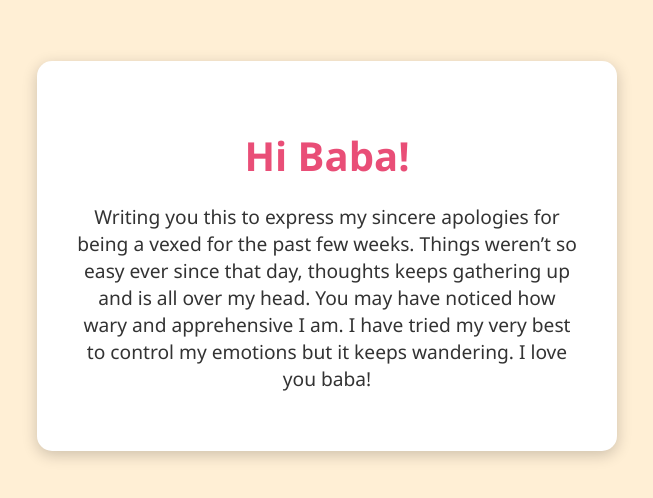
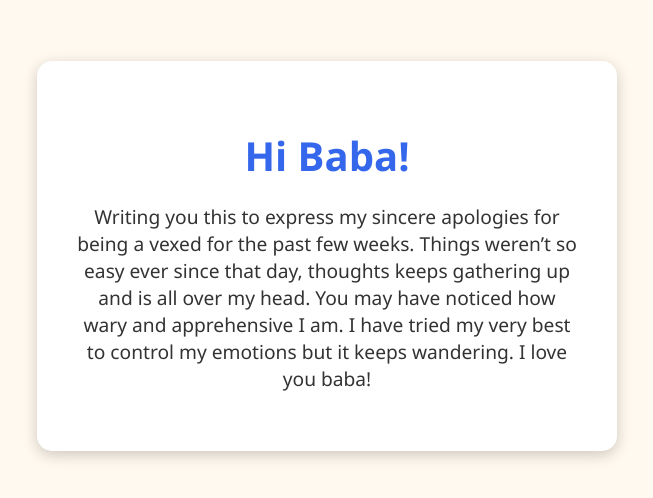
Before and after one commit to MonalizaMedel/Read-me, a plain HTML site: page index.html in a window 1280 px wide. Shown: the part 164-662 px from the top of the page, without its empty margins (313-966 px from the left). Drawn offline with Linux system fonts and the light colour scheme.

Commit message:
Update index.html

```diff
--- a/index.html
+++ b/index.html
@@ -6,7 +6,7 @@
 <title>Hope you are having a Good day!</title>
 <style>
 body {
-background: #ffefd5;
+background: #fff9ef;
 display: flex;
 justify-content: center;
 align-items: center;
@@ -27,7 +27,7 @@ max-width: 500px;
 h1 {
 font-size: 2.5rem;
 margin-bottom: 20px;
-color: #e94e77;
+color: #3467eb;
 }
 p {
 font-size: 1.2rem;
```
